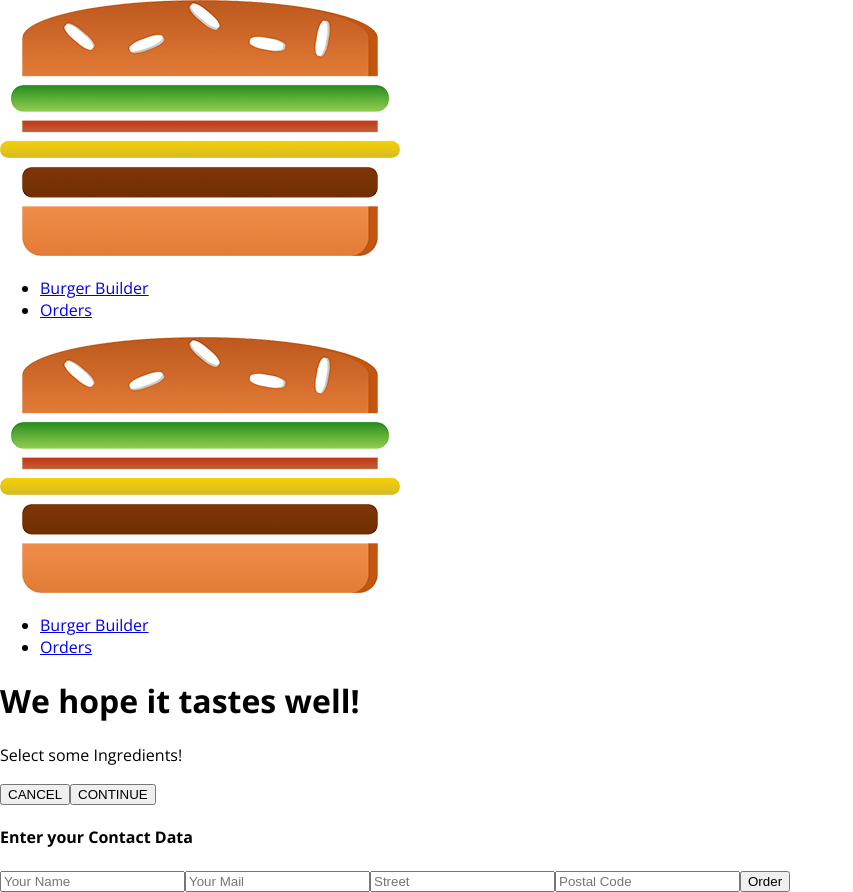
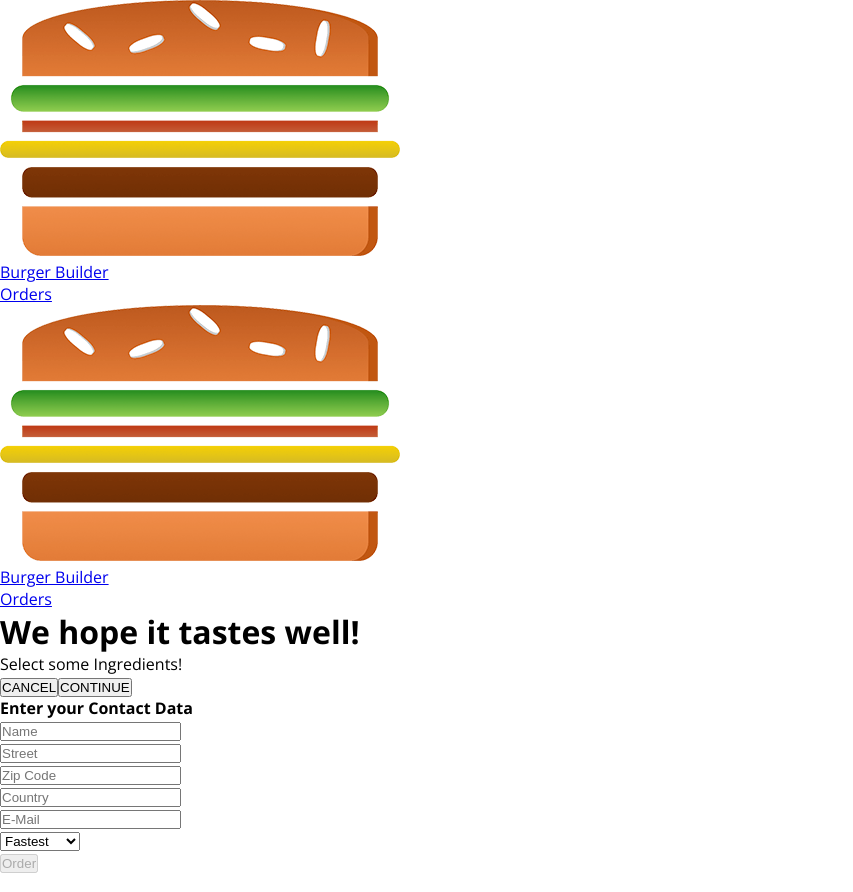
Before and after one commit to manuelgegenhuber/burger-Builder, a React app: page /checkout in a window 1280 px wide. Both pictures are taken after a click on the button "CONTINUE". Shown: the whole page, without its empty margins (0-853 px from the left). Built offline with nearby package versions, Linux system fonts and the light colour scheme.

Commit message:
before 243

```diff
--- a/src/components/UI/Button/Button.css
+++ b/src/components/UI/Button/Button.css
@@ -15,6 +15,11 @@
     padding-left: 0;
 }
 
+.Button:disabled{
+    color: #ccc;
+    cursor: not-allowed;
+}
+
 .Success {
     color: #5C9210;
 }
--- a/src/components/UI/Button/Button.js
+++ b/src/components/UI/Button/Button.js
@@ -4,7 +4,7 @@
 
 const button = (props) => {
     return (
-        <button className={[classes.Button, classes[props.type]].join(' ')} onClick={props.click}>{props.children}</button>
+        <button disabled={props.disabled} className={[classes.Button, classes[props.type]].join(' ')} onClick={props.click}>{props.children}</button>
     );
 };
 
--- /dev/null
+++ b/src/components/UI/Input/Input.css
@@ -0,0 +1,31 @@
+.Input{
+    width: 100%;
+    padding: 10px;
+    box-sizing: border-box;
+}
+
+.Label{
+    font-weight: bold;
+    display: block;
+    margin-bottom: 8px;
+}
+
+.InputElement{
+    outline: none;
+    border: 1px solid #ccc;
+    background-color: #fff;
+    font: inherit;
+    padding: 6px 10px;
+    display: block;
+    width: 100%;
+}
+
+.InputElement:focus{
+    outline: none;
+    background-color: #ccc;
+}
+
+.Invalid{
+    border: 1px solid red;
+    background-color: salmon;
+}
--- /dev/null
+++ b/src/components/UI/Input/Input.js
@@ -0,0 +1,46 @@
+import React from 'react';
+import classes from './Input.css'
+
+const input = (props) => {
+
+    let inputElement = null;
+    const inputClasses = [classes.InputElement];
+
+    if(props.invalid && props.shouldValidate && props.touched){
+        inputClasses.push(classes.Invalid);
+    }
+
+    switch (props.elementType){
+        case('input'):
+            inputElement = <input className={inputClasses.join(' ')} {...props.elementConfig} value={props.value} onChange={props.changed}/>;
+            break;
+        case('textarea'):
+            inputElement = <textarea className={inputClasses.join(' ')} {...props.elementConfig} value={props.value}  onChange={props.changed}/>;
+            break;
+        case('select'):
+            inputElement = (
+                <select
+                    className={inputClasses.join(' ')}
+                    onChange={props.changed}
+                    value={props.value}>
+                    {
+                        props.elementConfig.options.map((option) =>{
+                            return <option key={option.value} value={option.value}>{option.displayValue}</option>
+                        })
+                    }
+                </select>
+            );
+            break;
+        default:
+            inputElement = <input className={inputClasses.join(' ')} {...props.elementConfig} value={props.value} onChange={props.changed}/>;
+    }
+
+    return (
+        <div className={classes.Input}>
+            <label className={classes.Label}>{props.label}</label>
+            {inputElement}
+        </div>
+    );
+}
+
+export default input;
--- a/src/containers/Checkout/ContactData/ContactData.js
+++ b/src/containers/Checkout/ContactData/ContactData.js
@@ -4,15 +4,96 @@
 import axios from '../../../axios-orders';
 import Spinner from '../../../components/UI/Spinner/Spinner';
 import {withRouter} from 'react-router';
+import Input from '../../../components/UI/Input/Input';
 
 class ContactData extends React.Component{
     state = {
-        name: '',
-        email: '',
-        address: {
-            street: '',
-            postalCode: ''
+        orderForm:{
+            name: {
+                elementType: 'input',
+                elementConfig:{
+                    type: 'text',
+                    placeholder: 'Name'
+                },
+                value: '',
+                validation:{
+                    required: true,
+
+                },
+                valid: false,
+                touched: false
+            },
+            street: {
+                elementType: 'input',
+                elementConfig:{
+                    type: 'text',
+                    placeholder: 'Street'
+                },
+                value: '',
+                validation:{
+                    required: true,
+
+                },
+                valid: false,
+                touched: false
+            },
+            zipCode: {
+                elementType: 'input',
+                elementConfig:{
+                    type: 'text',
+                    placeholder: 'Zip Code'
+                },
+                value: '',
+                validation:{
+                    required: true,
+                    minLength: 4,
+                    maxLength: 7
+                },
+                valid: false,
+                touched: false
+            },
+            country: {
+                elementType: 'input',
+                elementConfig:{
+                    type: 'text',
+                    placeholder: 'Country'
+                },
+                value: '',
+                validation:{
+                    required: true,
+
+                },
+                valid: false,
+                touched: false
+            },
+            email: {
+                elementType: 'input',
+                elementConfig:{
+                    type: 'email',
+                    placeholder: 'E-Mail'
+                },
+                value: '',
+                validation:{
+                    required: true,
+
+                },
+                valid: false,
+                touched: false
+            },
+            deliveryMethod: {
+                elementType: 'select',
+                elementConfig:{
+                    options: [
+                        {value: 'fastest', displayValue: 'Fastest'},
+                        {value: 'cheapest', displayValue: 'Cheapest'},
+                    ],
+                },
+                value: 'fastest',
+                validation: {},
+                valid: true,
+            },
         },
+        formIsValid: false,
         loading: false,
         totalPrice: null,
         ingredients: null
@@ -29,19 +110,17 @@
         event.preventDefault();
 
         this.setState({loading: true});
+
+        const formData = {};
+
+        for(let formElementIdentifier in this.state.orderForm){
+            formData[formElementIdentifier] = this.state.orderForm[formElementIdentifier].value;
+        }
+
         const order = {
             ingredients: this.state.ingredients,
             price: this.state.totalPrice,
-            customer: {
-                name: 'Max Mustermann',
-                adress: {
-                    street: 'Elmstreet 6',
-                    zipCode: '666',
-                    country: 'New York'
-                },
-                email: 'test@mustermann.com'
-            },
-            deliveryMethod: 'fastest'
+            order: formData
         }
 
         axios.post('/orders.json', order)
@@ -53,17 +132,78 @@
         });
     }
 
+    checkValidity = (value, rules) =>{
+        let isValid = true;
+
+        if(!rules){
+            return true;
+        }
+
+        if(rules.required){
+            isValid = value.trim() !== '' && isValid;
+        }
+
+        if(rules.minLength){
+            isValid = value.length >= rules.minLength && isValid;
+        }
+
+        if(rules.maxLength){
+            isValid = value.length <= rules.maxLength && isValid;
+        }
+
+        return isValid;
+    }
+
+    inputChangedHandler = (event, inputIdentifier) => {
+        const updatedOrderForm = {
+            ...this.state.orderForm
+        }
+
+        const updatedFormElement = {...updatedOrderForm[inputIdentifier]};
+
+        updatedFormElement.value = event.target.value;
+        updatedFormElement.valid = this.checkValidity(updatedFormElement.value, updatedFormElement.validation);
+        updatedFormElement.touched = true;
+        updatedOrderForm[inputIdentifier] = updatedFormElement;
+
+        let formIsValid = true;
+
+        for(let inputIdentifier in updatedOrderForm){
+            formIsValid = updatedOrderForm[inputIdentifier].valid && formIsValid;
+        }
+
+        console.log(formIsValid);
+        this.setState((prevState) => {
+            return {orderForm: updatedOrderForm, formIsValid: formIsValid};
+        });
+    }
 
     render(){
 
+        let formElementsArray = [];
+
+        for(let key in this.state.orderForm){
+            formElementsArray.push({id: key, config: this.state.orderForm[key] });
+        }
+
         let form = (
-            <form>
-                    <input className={classes.Input} type="text" name="name" placeholder="Your Name" />
-                    <input className={classes.Input} type="text" name="email" placeholder="Your Mail" />
-                    <input className={classes.Input} type="text" name="street" placeholder="Street" />
-                    <input className={classes.Input} type="text" name="postal" placeholder="Postal Code" />
-                    <Button type="Success" click={this.orderHandler}>Order</Button>
-                </form>
+            <form onSubmit={this.orderHandler}>
+
+                {
+                    formElementsArray.map((singleElement) => {
+                        return (<Input
+                            key={singleElement.id}
+                            elementType={singleElement.config.elementType}
+                            elementConfig={singleElement.config.elementConfig}
+                            value={singleElement.config.value}
+                            changed={(event) => {this.inputChangedHandler(event, singleElement.id)}}
+                            shouldValidate={singleElement.config.validation}
+                            touched={singleElement.config.touched}
+                            invalid={!singleElement.config.valid}/>);
+                    })
+                }
+                <Button type="Success" disabled={!this.state.formIsValid} click={this.orderHandler}>Order</Button>
+            </form>
         );
 
         if(this.state.loading){
--- a/src/index.css
+++ b/src/index.css
@@ -8,6 +8,12 @@
   -moz-osx-font-smoothing: grayscale;
 }
 
+*{
+  margin: 0;
+  padding: 0;
+  box-sizing: border-box;
+}
+
 code {
   font-family: source-code-pro, Menlo, Monaco, Consolas, "Courier New",
     monospace;
```
